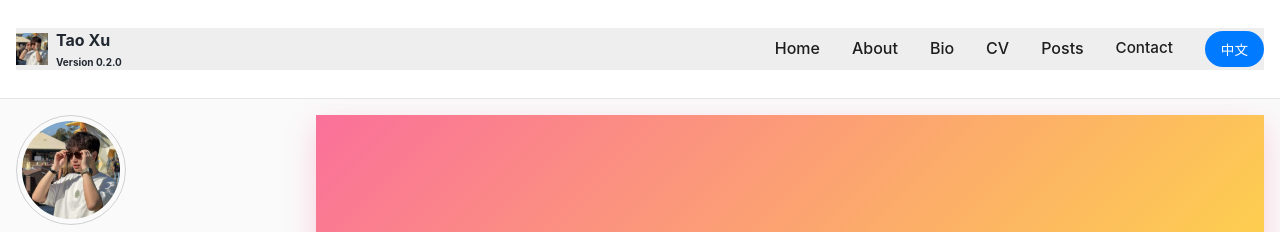
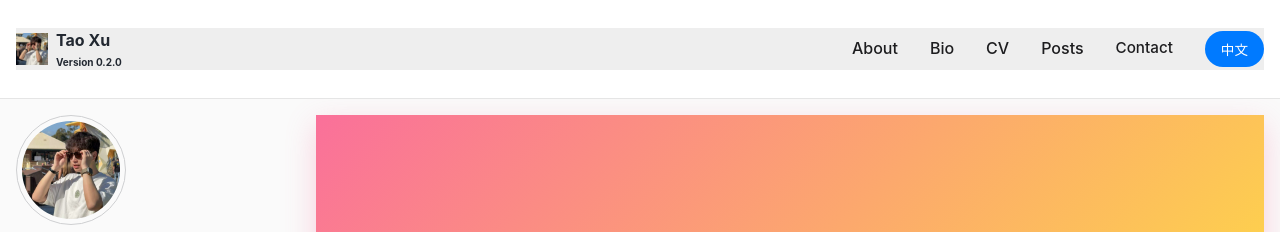
Before and after one commit to taoxee/taoxee.github.io, a Jekyll site: the page built from _pages/posts.md, in a window 1280 px wide and 900 px high. Shown: the top 232 px of the window. Built offline with Jekyll 4.4.1, drawn with Linux system fonts in a browser that asks for light colours; cached includes are drawn as plain includes.

Commit message:
Redirect home page to about page and hide home navigation
- Hide Home button from top navigation bar in _data/navigation.yml
- Redirect site logo and title clicks from home to about page in masthead.html
- Add automatic redirect from index.html to about page
- Comment out original home page content while preserving it
- About page is now the effective landing page for the site

```diff
--- a/_data/navigation.yml
+++ b/_data/navigation.yml
@@ -1,7 +1,7 @@
 # main links
 main:
-  - title: '<span data-translate="Home">Home</span>'
-    url: /
+  # - title: '<span data-translate="Home">Home</span>'
+  #   url: /
   - title: '<span data-translate="About">About</span>'
     url: /about/
   - title: '<span data-translate="Bio">Bio</span>'
--- a/_includes/masthead.html
+++ b/_includes/masthead.html
@@ -5,9 +5,13 @@
     <div class="masthead__menu">
       <nav id="site-nav" class="greedy-nav">
         {% unless logo_path == empty %}
-          <a class="site-logo" href="{{ '/' | relative_url }}"><img src="{{ logo_path | relative_url }}" alt="{{ site.masthead_title | default: site.title }}"></a>
+          <!-- ORIGINAL: Redirected from Home to About page -->
+          <!-- <a class="site-logo" href="{{ '/' | relative_url }}"><img src="{{ logo_path | relative_url }}" alt="{{ site.masthead_title | default: site.title }}"></a> -->
+          <a class="site-logo" href="{{ '/about/' | relative_url }}"><img src="{{ logo_path | relative_url }}" alt="{{ site.masthead_title | default: site.title }}"></a>
         {% endunless %}
-        <a class="site-title" href="{{ '/' | relative_url }}">
+        <!-- ORIGINAL: Redirected from Home to About page -->
+        <!-- <a class="site-title" href="{{ '/' | relative_url }}"> -->
+        <a class="site-title" href="{{ '/about/' | relative_url }}">
           {{ site.masthead_title | default: site.title }}
           {% if site.subtitle %}<span class="site-subtitle">{{ site.subtitle }}</span>{% endif %}
         </a>
```
Also changed, not shown: index.html (+12 -1 lines).
